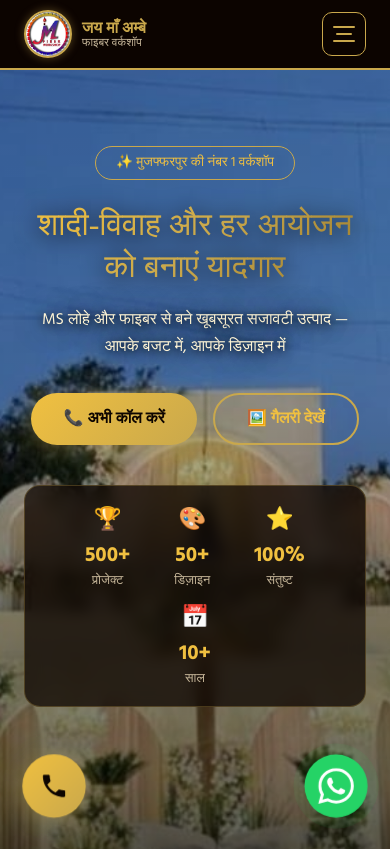
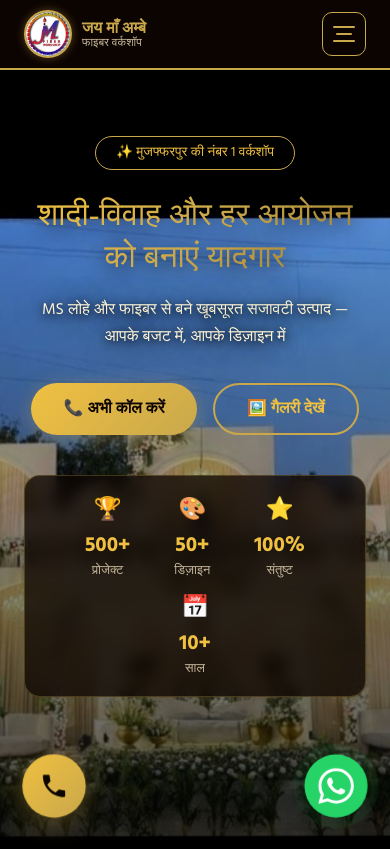
Before and after one commit to Surja2003/Jai-Maa-Ambe-Fiber-Workshop, a React (Vite) app: page / in a window 390 px wide. Shown: the top 849 px of the page. Built offline with nearby package versions, Linux system fonts and the light colour scheme; a web font is replaced by a local one.

Commit message:
fix: hero mobile final - no img tricks, transparent overlay at top, paddingTop 68px inline

```diff
--- a/src/App.jsx
+++ b/src/App.jsx
@@ -375,8 +375,9 @@ function HomePage({ navigate }) {
         alignItems: "center",
         position: "relative", overflow: "hidden",
         paddingLeft: "1.5rem", paddingRight: "1.5rem", paddingBottom: "3rem",
+        paddingTop: "68px",
       }}>
-        {/* Background image — object-fit:cover never stretches, only crops */}
+        {/* Background image — clean cover, no tricks */}
         <img
           src={IMG.heroBg}
           alt=""
@@ -386,11 +387,12 @@ function HomePage({ navigate }) {
             position: "absolute", inset: 0,
             width: "100%", height: "100%",
             objectFit: "cover",
+            objectPosition: "center center",
             zIndex: 0,
           }}
         />
-        {/* Overlay */}
-        <div style={{ position: "absolute", inset: 0, zIndex: 1, background: "linear-gradient(180deg, rgba(0,0,0,0.35) 0%, rgba(0,0,0,0.30) 40%, rgba(0,0,0,0.55) 85%, rgba(0,0,0,0.70) 100%)" }} />
+        {/* Overlay — controlled via CSS for mobile/desktop */}
+        <div className="hero-overlay" style={{ position: "absolute", inset: 0, zIndex: 1 }} />
 
         <div style={{ position: "relative", zIndex: 2, textAlign: "center", maxWidth: 820 }}>
           <div style={{ display: "inline-block", border: `1px solid ${THEME.gold}`, borderRadius: 999, padding: "6px 20px", marginBottom: 24, color: THEME.goldLight, fontSize: "0.85rem" }}>
--- a/src/index.css
+++ b/src/index.css
@@ -19,37 +19,46 @@ body {
   -webkit-font-smoothing: antialiased;
 }
 
-/* ── HERO SECTION: Mobile vs Desktop ── */
+/* ── HERO SECTION ── */
 
-/* Desktop default */
+/* Desktop: original centered layout */
 .hero-section {
-  padding-top: 90px;
   justify-content: center;
 }
 
-/* Desktop: show center of image */
-.hero-bg-img {
-  object-position: center center;
+/* Overlay: desktop */
+.hero-overlay {
+  background: linear-gradient(
+    180deg,
+    rgba(0,0,0,0.35) 0%,
+    rgba(0,0,0,0.30) 40%,
+    rgba(0,0,0,0.55) 85%,
+    rgba(0,0,0,0.70) 100%
+  );
 }
 
-/* ── MOBILE: Separate optimized layout ── */
+/* ── MOBILE: flex-start so content is at top, no empty gap ── */
 @media (max-width: 767px) {
   .hero-section {
-    padding-top: 78px !important;
     justify-content: flex-start !important;
+    /* paddingTop is set inline (68px) — no override needed */
   }
 
   /*
-   * Make the img taller than the section (160vh) and push it UP (-30vh).
-   * The section has overflow:hidden so only the visible portion shows.
-   * This cuts off the dark sky (top ~18%) and shows only the wedding stage.
-   * object-fit:cover keeps the image sharp — no stretch, no blur.
+   * Mobile overlay: top is TRANSPARENT so the night sky shows its
+   * own natural dark-blue colour instead of looking pure black.
+   * This removes the "broken black space" feeling.
    */
-  .hero-bg-img {
-    height: 160vh !important;
-    top: -30vh !important;
-    bottom: auto !important;
-    object-position: center center !important;
+  .hero-overlay {
+    background: linear-gradient(
+      180deg,
+      rgba(0,0,0,0.00) 0%,
+      rgba(0,0,0,0.10) 15%,
+      rgba(0,0,0,0.30) 35%,
+      rgba(0,0,0,0.45) 60%,
+      rgba(0,0,0,0.62) 85%,
+      rgba(0,0,0,0.72) 100%
+    ) !important;
   }
 }
 
```
